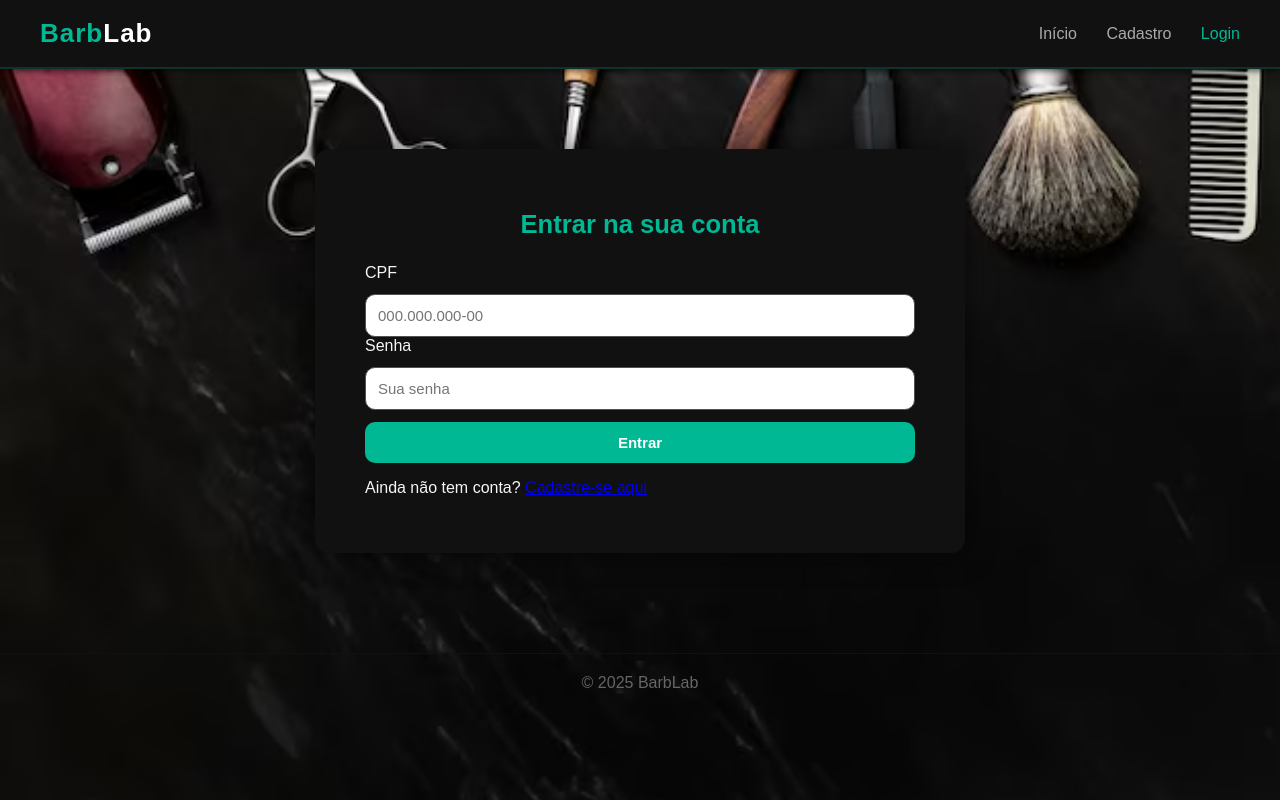
After one commit to carielxX/ProjetoBarbearia, a Flask app: page /login in a window 1280 px wide. The commit adds this page. Run offline with Flask 3, Linux system fonts and the light colour scheme.

Commit message:
Segundo commit

```diff
--- a/app.py
+++ b/app.py
@@ -86,7 +86,7 @@ class SMSLog(db.Model):
     client_id = db.Column(db.Integer)
     to_number = db.Column(db.String(80))
     message = db.Column(db.Text)
-    sent_at = db.Column(datetime, default=datetime.utcnow)
+    sent_at = db.Column(db.DateTime, default=datetime.utcnow)
     simulated = db.Column(db.Boolean, default=True)
 
 # -------------------------------------------------------------------------
--- a/static/css/style.css
+++ b/static/css/style.css
@@ -11,6 +11,12 @@ body {
   color: #f5f5f5;
   margin: 0;
   padding: 0;
+  background-image: url("fundo.jpg");
+  background-size: cover;    /* faz a imagem preencher a tela */
+  background-position: center;
+  background-repeat: no-repeat;
+  background-attachment: fixed; /* deixa fixa */
+
 }
 
 /* ===========================
--- /dev/null
+++ b/templates/login.html
@@ -0,0 +1,44 @@
+<!DOCTYPE html>
+<html lang="pt-BR">
+<head>
+<meta charset="utf-8">
+<meta name="viewport" content="width=device-width,initial-scale=1">
+<title>Login — BarbLab</title>
+<link rel="stylesheet" href="{{ url_for('static', filename='css/style.css') }}">
+<script defer src="{{ url_for('static', filename='js/app.js') }}"></script>
+</head>
+
+<body>
+<header class="site-header">
+  <div class="logo">Barb<span>Lab</span></div>
+  <nav>
+    <a href="/">Início</a>
+    <a href="/cadastro">Cadastro</a>
+    <a href="/login" class="active">Login</a>
+  </nav>
+</header>
+
+<section class="form-section">
+  <h2>Entrar na sua conta</h2>
+
+  <form id="loginForm">
+    <label for="cpf_login">CPF</label>
+    <input type="text" id="cpf_login" placeholder="000.000.000-00" required>
+
+    <label for="senha_login">Senha</label>
+    <input type="password" id="senha_login" placeholder="Sua senha" required>
+
+    <button type="submit" class="btn">Entrar</button>
+
+    <p id="loginMsg" class="msg"></p>
+
+    <p class="redirect">
+      Ainda não tem conta?
+      <a href="/cadastro">Cadastre-se aqui</a>
+    </p>
+  </form>
+</section>
+
+<footer>© 2025 BarbLab</footer>
+</body>
+</html>
```
Also changed, not shown: static/css/fundo.jpg (added).
